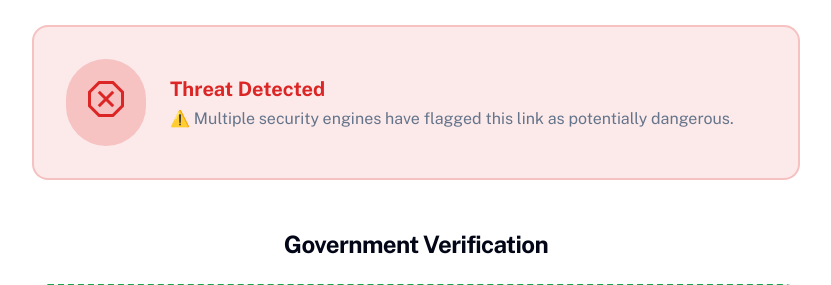
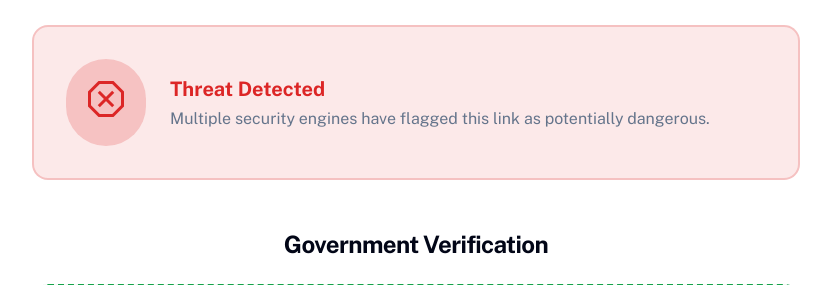
Before and after one commit to kore305/scmprv, a Django app: template website/templates/website/verify_link.html in a window 1280 px wide. Shown: the part 411-696 px from the top of the page, without its empty margins (224-1055 px from the left). Run offline with Django 5.2, Linux system fonts and the light colour scheme; tables that the repository leaves empty hold one stand-in row (values such as "Sample post"); the template is opened without the code that fills it: values that come from a table or form of the project are taken from there, most other values are stand-ins (such as "Sample title", 1, 10 or a date in 2020); some libraries are stand-ins or nearby versions.

Commit message:
Update verify_link.html

```diff
--- a/website/templates/website/verify_link.html
+++ b/website/templates/website/verify_link.html
@@ -139,17 +139,17 @@
 <div>
 <h3 class="text-xl font-bold text-danger">Threat Detected</h3>
 {% if result.safe_browsing.primary_threat == 'phishing' %}
-<p class="mt-1 text-muted-light dark:text-muted-dark">🎣 <strong>Phishing:</strong> This link may be trying to steal your personal information.</p>
+<p class="mt-1 text-muted-light dark:text-muted-dark"> <strong>Phishing:</strong> This link may be trying to steal your personal information.</p>
 {% elif result.safe_browsing.primary_threat == 'malware' %}
-<p class="mt-1 text-muted-light dark:text-muted-dark">🦠 <strong>Malware:</strong> This link may contain harmful software.</p>
+<p class="mt-1 text-muted-light dark:text-muted-dark"> <strong>Malware:</strong> This link may contain harmful software.</p>
 {% elif result.safe_browsing.primary_threat == 'scam' %}
-<p class="mt-1 text-muted-light dark:text-muted-dark">💰 <strong>Scam/Fraud:</strong> This appears to be a fraudulent scheme.</p>
+<p class="mt-1 text-muted-light dark:text-muted-dark"> <strong>Scam/Fraud:</strong> This appears to be a fraudulent scheme.</p>
 {% elif result.safe_browsing.primary_threat == 'spam' %}
-<p class="mt-1 text-muted-light dark:text-muted-dark">📧 <strong>Spam:</strong> This link is associated with unwanted content.</p>
+<p class="mt-1 text-muted-light dark:text-muted-dark"> <strong>Spam:</strong> This link is associated with unwanted content.</p>
 {% elif result.safe_browsing.primary_threat == 'suspicious' %}
-<p class="mt-1 text-muted-light dark:text-muted-dark">🔍 <strong>Suspicious:</strong> This link shows unusual behavior patterns.</p>
+<p class="mt-1 text-muted-light dark:text-muted-dark"> <strong>Suspicious:</strong> This link shows unusual behavior patterns.</p>
 {% else %}
-<p class="mt-1 text-muted-light dark:text-muted-dark">⚠️ Multiple security engines have flagged this link as potentially dangerous.</p>
+<p class="mt-1 text-muted-light dark:text-muted-dark"> Multiple security engines have flagged this link as potentially dangerous.</p>
 {% endif %}
 </div>
 </div>
```
